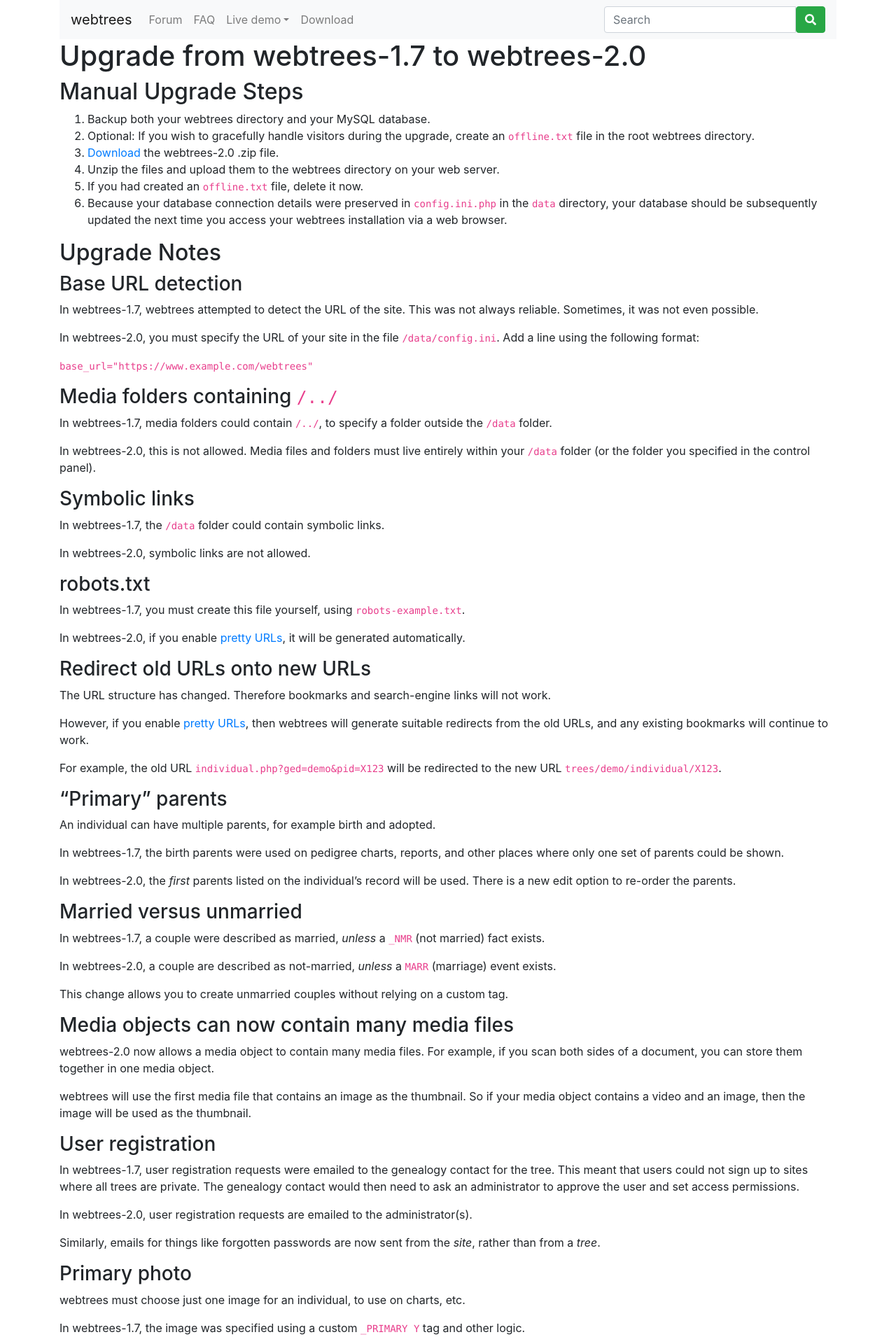
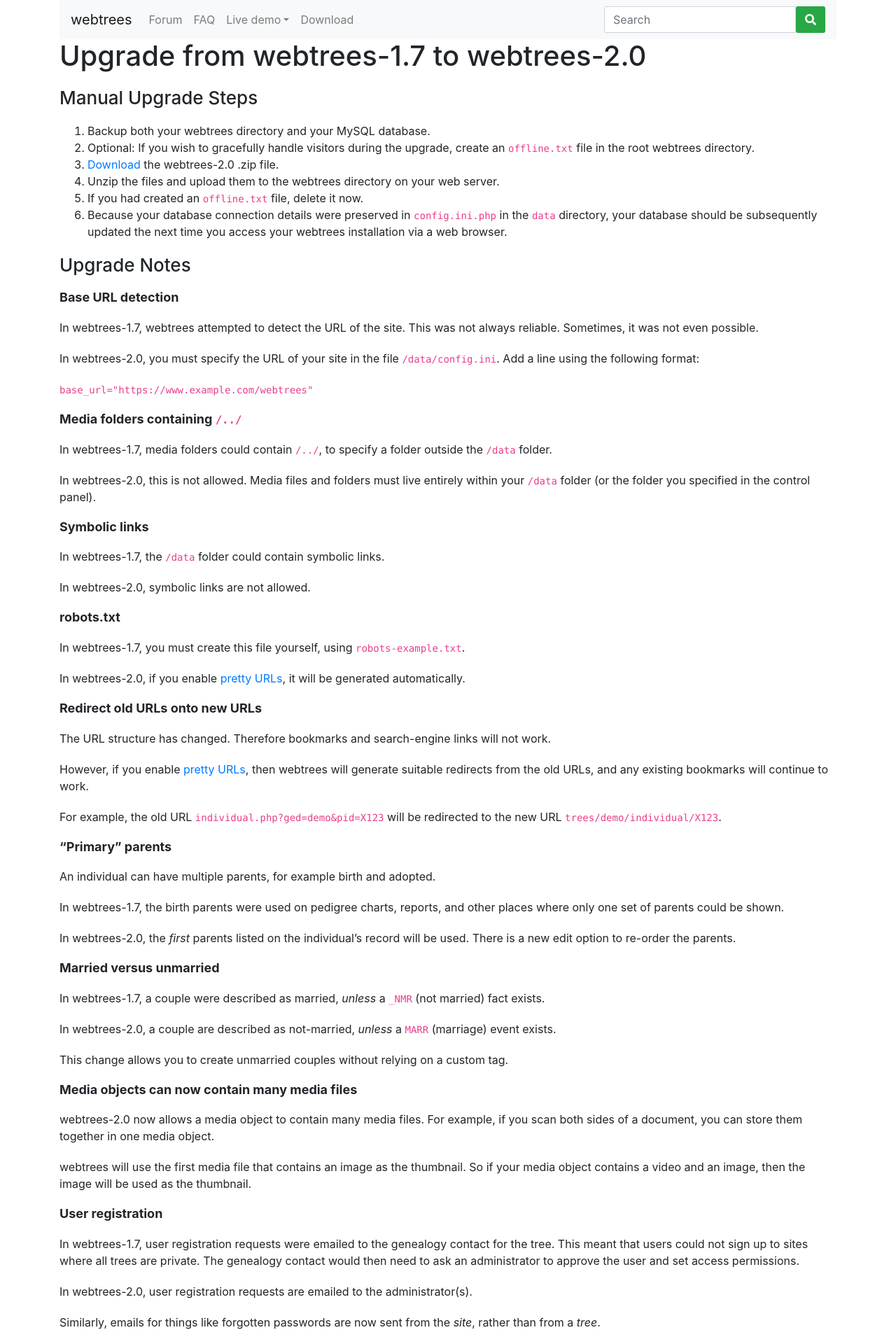
Before and after one commit to webtrees/webtrees.github.io, a Jekyll site: the page built from upgrade.md, in a window 1280 px wide. Shown: the top 1920 px of the page at 70% size. Built offline with Jekyll 4.4.1, drawn with Linux system fonts in a browser that asks for light colours; nearby versions of some CDN libraries.

Commit message:
Adjust font sizes and spacing (#3)
* Merge stylesheets

* Resize headings

* Resize ancillary elements to adjust for rem units

* Remove Minima styles

```diff
--- a/_includes/head.html
+++ b/_includes/head.html
@@ -11,7 +11,7 @@
 <!-- Stylesheets -->
 <link rel="stylesheet" href="https://cdnjs.cloudflare.com/ajax/libs/twitter-bootstrap/4.3.1/css/bootstrap.min.css" integrity="sha256-YLGeXaapI0/5IgZopewRJcFXomhRMlYYjugPLSyNjTY=" crossorigin="anonymous" />
 
-<link rel="stylesheet" href="/assets/webtrees-2017-01-01.css">
+<link rel="stylesheet" href="{{ "/assets/css/style.css" | relative_url }}">
 
 <link rel="alternate" type="application/rss+xml" title="{{ site.title | escape }}" href="/feed.xml">
 
--- a/assets/css/style.scss
+++ b/assets/css/style.scss
@@ -1,4 +1,126 @@
 ---
 ---
 
-@import "{{ site.theme }}";
+/* Structure */
+
+html {
+    font-size: 62.5%;
+}
+
+/* Make the footer stick to the bottom of the window */
+body {
+    display: flex;
+    min-height: 100vh;
+    flex-direction: column;
+}
+
+main {
+    flex: 1;
+}
+
+footer {
+    background-color: #f5f5f5;
+    margin-top: 1rem;
+    padding: 0.5rem 0;
+}
+
+/* Global */
+
+h1 {
+    font-size: 40px;
+    font-size: 4rem;
+    margin-bottom: 20px;
+    margin-bottom: 2rem;
+}
+
+h2 {
+    font-size: 26px;
+    font-size: 2.6rem;
+    margin-bottom: 20px;
+    margin-bottom: 2rem;
+}
+
+h3 {
+    font-size: 18px;
+    font-size: 1.8rem;
+    font-weight: bold;
+    margin-bottom: 20px;
+    margin-bottom: 2rem;
+}
+
+p {
+    font-size: 16px;
+    font-size: 1.6rem;
+    margin-bottom: 20px;
+    margin-bottom: 2rem;
+}
+
+ol,
+ul {
+    margin-bottom: 20px;
+    margin-bottom: 2rem;
+}
+
+li {
+    font-size: 16px;
+    font-size: 1.6rem;
+}
+
+/* Forms */
+
+input.form-control {
+    font-size: 16px;
+    font-size: 1.6rem;
+    height: auto;
+    padding: 6px 12px;
+    padding: 0.6rem 1.2rem;
+}
+
+button.btn {
+    font-size: 16px;
+    font-size: 1.6rem;
+    padding: 6px 12px;
+    padding: 0.6rem 1.2rem;
+}
+
+/* Header */
+
+.navbar {
+    padding: 8px 16px;
+    padding: 0.8rem 1.6rem;
+}
+
+.navbar-brand {
+    font-size: 20px;
+    font-size: 2rem;
+    margin: 0 16px 0 0;
+    margin: 0 1.6rem 0 0;
+    padding: 5px 0;
+    padding: 0.5rem 0;
+}
+
+.navbar-expand-md .navbar-nav .nav-link {
+    padding: 8px;
+    padding: 0.8rem;
+}
+
+.dropdown-menu {
+    margin-top: 2px;
+    margin-top: 0.2rem;
+    padding: 8px 0;
+    padding: 0.8rem 0;
+}
+
+.dropdown-item {
+    font-size: 16px;
+    font-size: 1.6rem;
+    padding: 4px 24px;
+    padding: 0.4rem 2.4rem;
+}
+
+/* Google site search */
+.gcsc-branding,
+.gsc-above-wrapper-area,
+.gsc-search-box {
+    display: none;
+}
--- a/assets/webtrees-2017-01-01.css
+++ /dev/null
@@ -1,22 +0,0 @@
-/* Footer */
-footer {
-	background-color: #f5f5f5;
-	margin-top: 1rem;
-	padding: 0.5rem 0;
-}
-
-/* Make the footer stick to the bottom of the window */
-body {
-	display: flex;
-	min-height: 100vh;
-	flex-direction: column;
-}
-
-main {
-	flex: 1;
-}
-
-/* Google site search */
-.gsc-search-box, .gsc-above-wrapper-area, .gcsc-branding {
-	display: none;
-}
```
